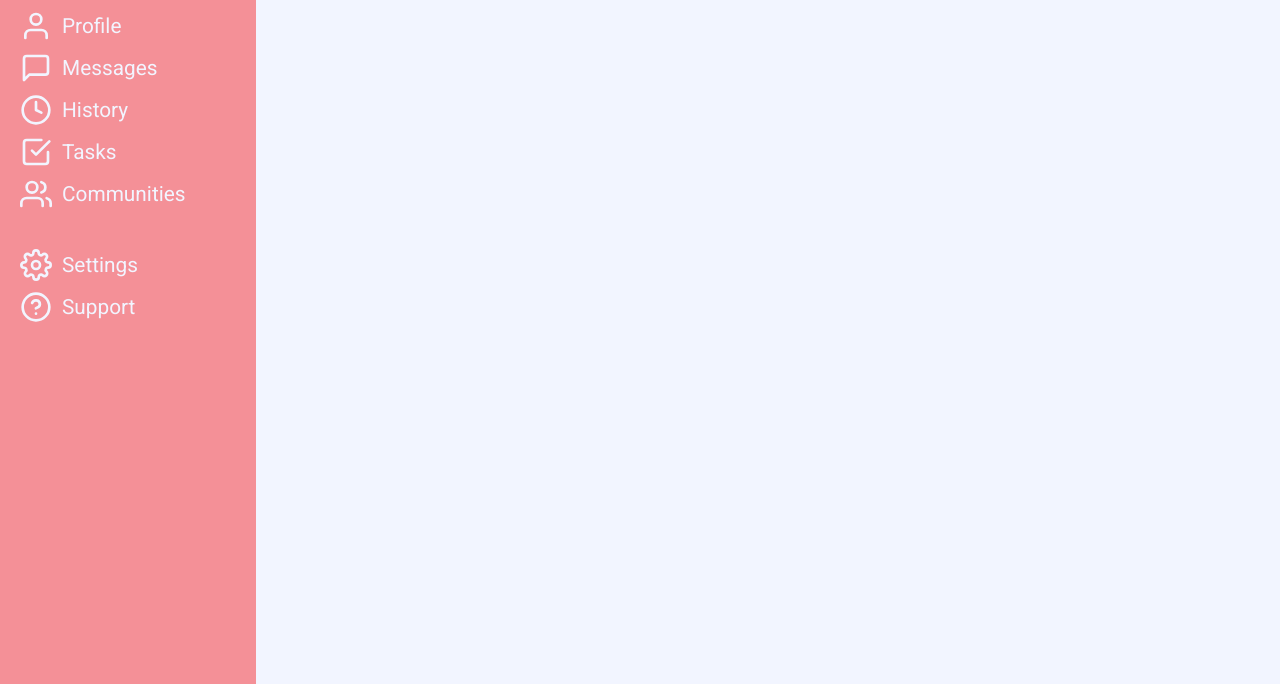
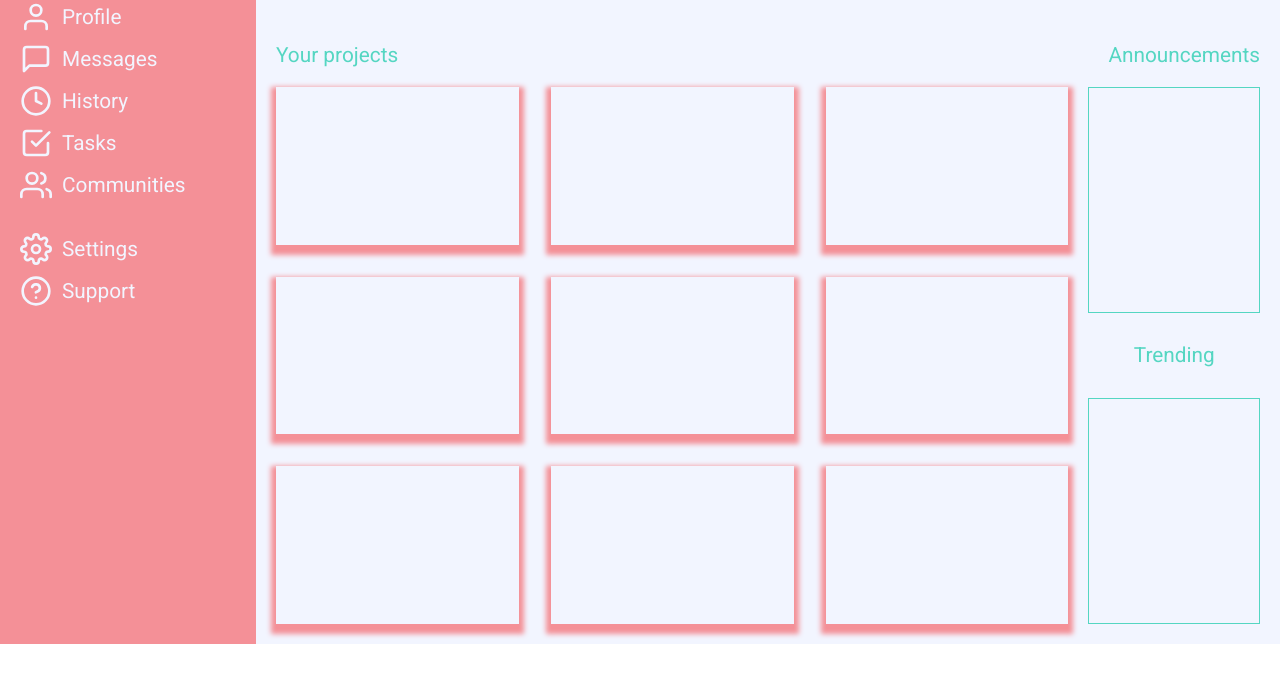
Before and after one commit to anurpeljto/admin_dashboard, a plain HTML site: page index.html in a window 1280 px wide. Shown: the part 186-870 px from the top of the page. After the commit the page ends 830 px from the top, so only its background shows below. Drawn offline with Linux system fonts and the light colour scheme.

Commit message:
Finish creating announcement/trending boxes

```diff
--- a/index.html
+++ b/index.html
@@ -66,6 +66,29 @@
             <div class="buttons" id="lastbutton"><span class="sidebar-item">Share</span></div>
         </div>
 
+        <div class="secondpart-container">
+            <div id="small-container"><span id="your-projects" class="sidebar-item" style="color: #55d6c2;">Your projects</span></div>
+            <div class="biggrid">
+                <div class="card"></div>
+                <div class="card"></div>
+                <div class="card"></div>
+                <div class="card"></div>
+                <div class="card"></div>
+                <div class="card"></div>
+                <div class="card"></div>
+                <div class="card"></div>
+                <div class="card"></div>
+            </div>
+            <span class="sidebar-item" style="color: #55d6c2;" id="announce">Announcements</span>
+            <div class="announcements">
+                <div class="announcement-box"></div>
+                <div class="trending-box">
+                    <span class="sidebar-item" style="color: #55d6c2; align-self: center; justify-self: center;" >Trending</span>
+                    <div class="trendingkutija"></div>
+                </div>
+            </div>
+        </div>
+
         </div>
 
 </body>
--- a/styles.css
+++ b/styles.css
@@ -122,7 +122,7 @@ span, h2 {
 
 .part2{
     grid-column: 2;
-    padding: 20px;
+    /* padding: 20px; */
     background-color: #F2F5FF;
     display: grid;
     grid-template-columns: 1fr;
@@ -136,6 +136,8 @@ span, h2 {
     grid-template-rows: 1fr 1fr;
     align-items: center;
     gap: 20px;
+    background-color: #F2F5FF;
+    box-shadow: -3px 5px 10px #F49097;
 }
 
 
@@ -188,3 +190,77 @@ span, h2 {
     grid-template-columns: 1fr;
     grid-template-rows: 0.5fr 1fr;
 }
+
+ .secondpart-container{
+    display: grid;
+    grid-template-rows: 1fr 5fr;
+    grid-template-columns: 5fr 1fr;
+    margin-bottom: 20px;
+
+}
+
+.biggrid{
+    grid-column: 1;
+    margin-left: 20px;
+    margin-right: 20px;
+    display: grid;
+    height: 100%;
+    grid-template-columns: repeat(3, minmax(2rem, 1fr));
+    grid-template-rows: repeat(auto-fit, 1fr);
+    grid-auto-flow: row;
+    column-gap: 2rem;
+    row-gap: 2rem;
+}
+
+#small-container {
+    display: grid;
+    padding:20px;
+    margin: 0;
+    justify-content: left;
+    align-content: end;
+
+
+}
+
+.card{
+    box-shadow: 0px 5px 5px 5px #F49097;
+}
+
+#announce{
+    grid-column: 2;
+    grid-row: 1;
+    align-self: flex-end;
+    padding:20px;
+}
+
+.announcements{
+    display: grid;
+    grid-template-rows: repeat(auto-fit, 1fr);
+    grid-auto-flow: row;
+    row-gap: 20px;
+    margin-right: 20px;
+}
+
+.trending{
+    display: grid;
+    grid-column: 2;
+    grid-row: auto / span 2;
+}
+
+.announcement-box{
+    border: 1px solid #55d6c2;
+
+}
+
+.trending-box{
+    display: grid;
+    grid-template-rows: 0.2fr 1fr;
+    grid-auto-flow: row;
+    row-gap: 20px;
+}
+
+.trendingkutija{
+    grid-row: 2;
+    grid-column: 1;
+    border: 1px solid #55d6c2;
+}
```
